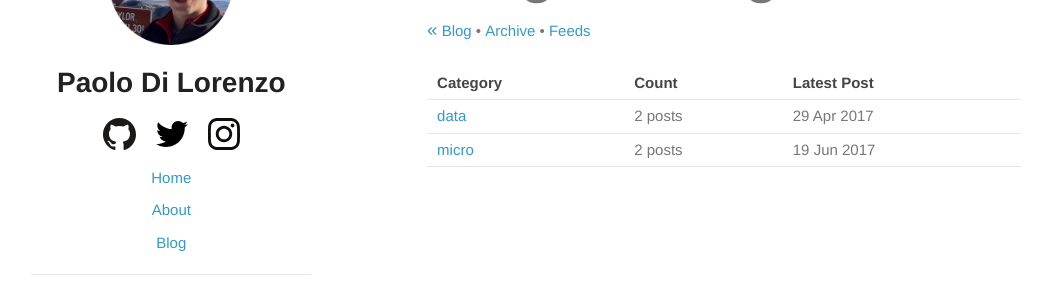
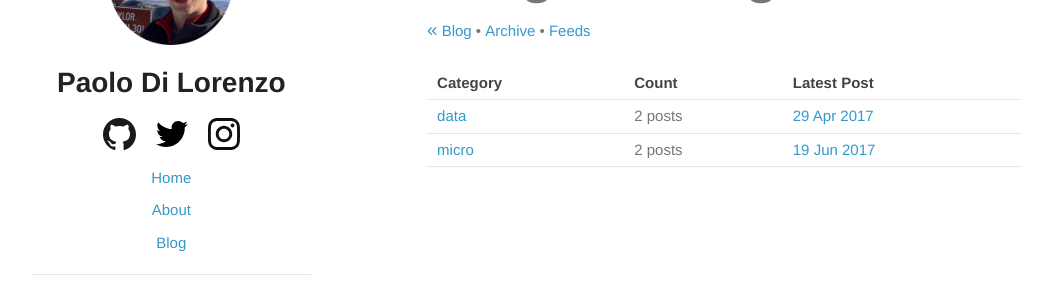
Before and after one commit to pdil/website-Jekyll, a Jekyll site: the page built from blog/categories/index.html, in a window 1280 px wide. Shown: the part 138-438 px from the top of the page, without its empty margins (114-1166 px from the left). Built offline with Jekyll 4.4.1, drawn with Linux system fonts in a browser that asks for light colours.

Commit message:
Add url to latest post in category directory

```diff
--- a/blog/categories/index.html
+++ b/blog/categories/index.html
@@ -28,7 +28,7 @@ header: Blog / Categories
         <tr>
           <td><a href="{{ site.category_dir }}{{ tag[0] }}">{{ tag[0] }}</a></td>
           <td>{{ tag[1].size }} posts</td>
-          <td>{{ last_post.date | date_to_string }}</td>
+          <td><a href="{{ site.url }}/{{ last_post.url }}">{{ last_post.date | date_to_string }}</a></td>
         </tr>
     {% endfor %}
 
```
